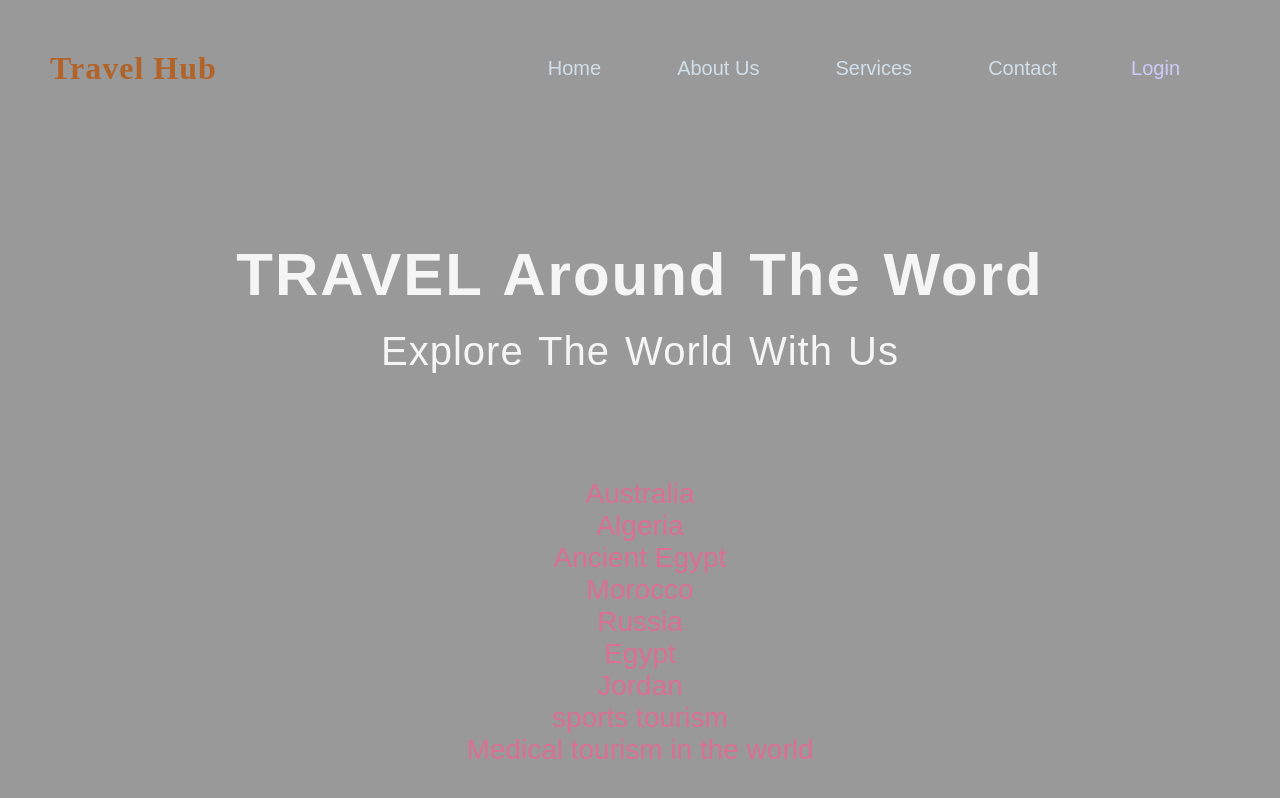
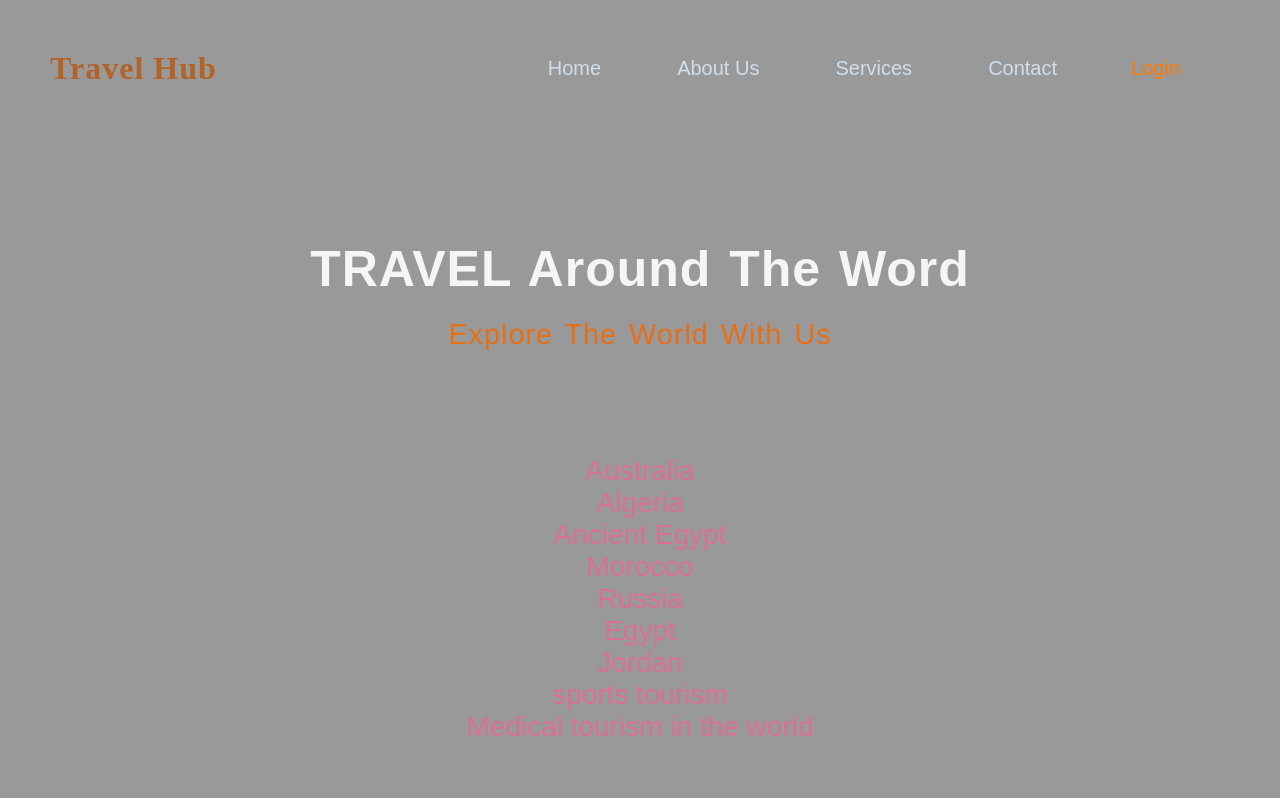
Before and after one commit to ahmed010011/ahmed010011.github.io, a plain HTML site: page index.html in a window 1280 px wide. Drawn offline with Linux system fonts and the light colour scheme.

Commit message:
update style.css

```diff
--- a/style.css
+++ b/style.css
@@ -32,9 +32,9 @@ p {
 
 .tv {
 
-  font-size: 60px;
-  font-weight: 800;
-  letter-spacing: 2px;
+    font-size: 50px;
+    font-weight: 700;
+    letter-spacing: 1px;
     position: relative;
 }
 
@@ -43,6 +43,14 @@ p {
     font-size: 60px;
     padding: 20px;
     font-weight: 800;
+}
+
+.pv {
+
+    color: rgb(231 111 22);
+    font-family: 'Franklin Gothic Medium', 'Arial Narrow', Arial, sans-serif;
+    font-size: larger;
+
 }
 
 
@@ -99,7 +107,7 @@ nav ul li a {
 
 nav ul li button {
     font-size: 20px;
-  color: rgb(206 203 251);
+    color: rgb(255 122 2);
     outline: none;
     border: none;
     background: transparent;
```
Lines whose indentation alone changed are shown as unchanged.
